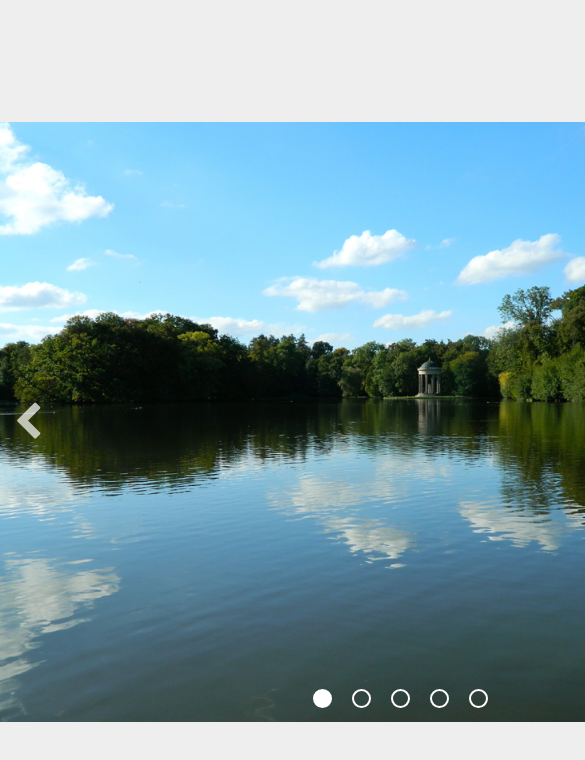
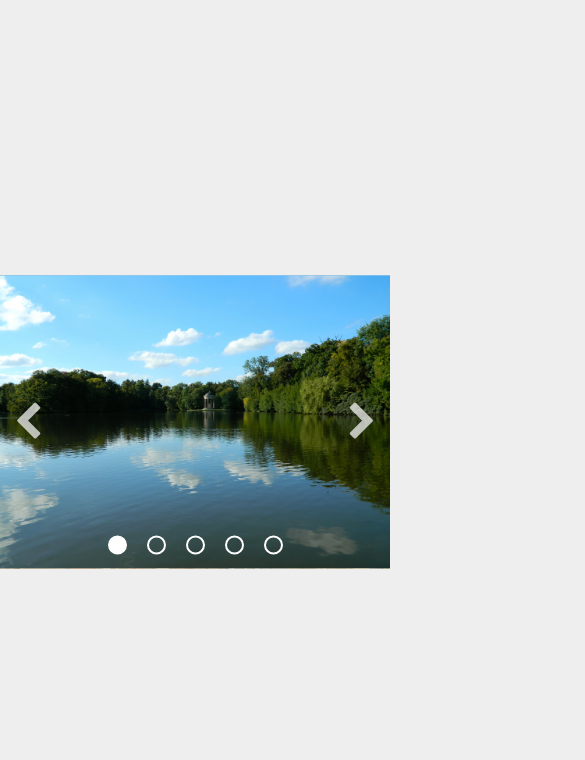
Before and after one commit to eahenke/slider, a plain HTML site: page index.html in a window 390 px wide. Shown: the top 760 px of the page, 585 px wide, since content can reach past the window. Drawn offline with nearby package versions, Linux system fonts and the light colour scheme.

Commit message:
no longer need to set explicit height, width is defaulted to 100% on small screens.  readme updated to reflect.

```diff
--- a/index.html
+++ b/index.html
@@ -4,11 +4,11 @@
 	<title>Image Slider Demo</title>
 
 	<!-- Start zoomed out on mobile, initial-scale=1 is way too zoomed in -->
-	<meta name="viewport" content="width=device-width, initial-scale=0.25" />
+	<meta name="viewport" content="width=device-width" />
 	<link href="css/slider.css" rel="stylesheet" type="text/css" />
 </head>
 <body>
-	<div class="slider-wrapper">
+	<div class="slider-wrapper vertical-center">
 
 		<ul class="slider">
 			<li class="slide active"><img src="images/lake.jpg" /></li>
--- a/js/slider.js
+++ b/js/slider.js
@@ -24,6 +24,12 @@
 		this.arrowLeft = this.context.find('.arrow-left');
 
 		//Initial set up
+
+		//If no height set, give height based on image descendent
+		if(!this.context.height()) {
+			var height = this.context.find('img').first().height();
+			this.context.height(height);
+		}
 
 		//If no slide set as active, set the first as active
 		if(!this.context.find('.slide.active').length) {
--- a/sass/_variables.scss
+++ b/sass/_variables.scss
@@ -1,3 +1,3 @@
 //Set slider height and width here
-$slide-width: 800;
-$slide-height: 600;
+$slide-width: 800px;
+$slide-height: 600px;
--- a/sass/slider.scss
+++ b/sass/slider.scss
@@ -10,8 +10,12 @@ body, html {
   margin: 0;
 }
 
+.vertical-center {
+  @extend %vertical-center;
+}
+
 .slider-wrapper {
- @extend %vertical-center;
+ // @extend %vertical-center;
   position: relative;
   overflow: hidden;
   margin: 0 auto;
@@ -21,8 +25,8 @@ body, html {
   min-height: 100%; */
 
   /*For set height and width */
-  width: $slide-width * 1px;
-  height: $slide-height * 1px;
+  width: $slide-width;
+  // height: $slide-height;
 }
 
 .slider {
@@ -46,6 +50,7 @@ body, html {
 
 .slide img {
   width: 100%;
+  max-width: 100%;
   height: auto;
 }
 
@@ -61,3 +66,10 @@ body, html {
 .slide.left {
   left: -100%;
 }
+
+@media all and (max-width: 800px) {
+  .slider-wrapper {
+    width: 100%;
+    height: auto; /*Will cause js to base height on img element*/
+  }
+}
```
Also changed, not shown: css/slider.css, 1 other file.
